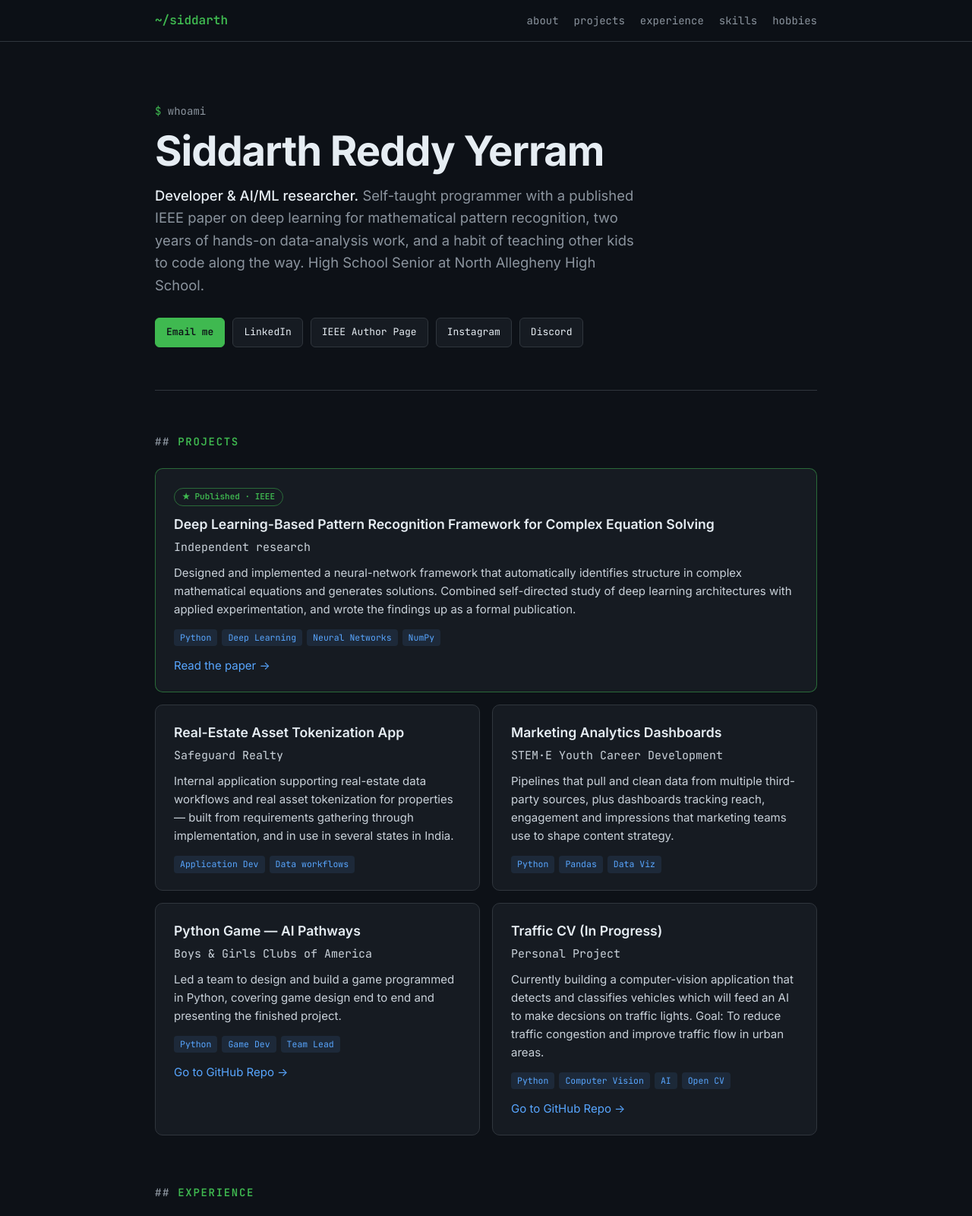
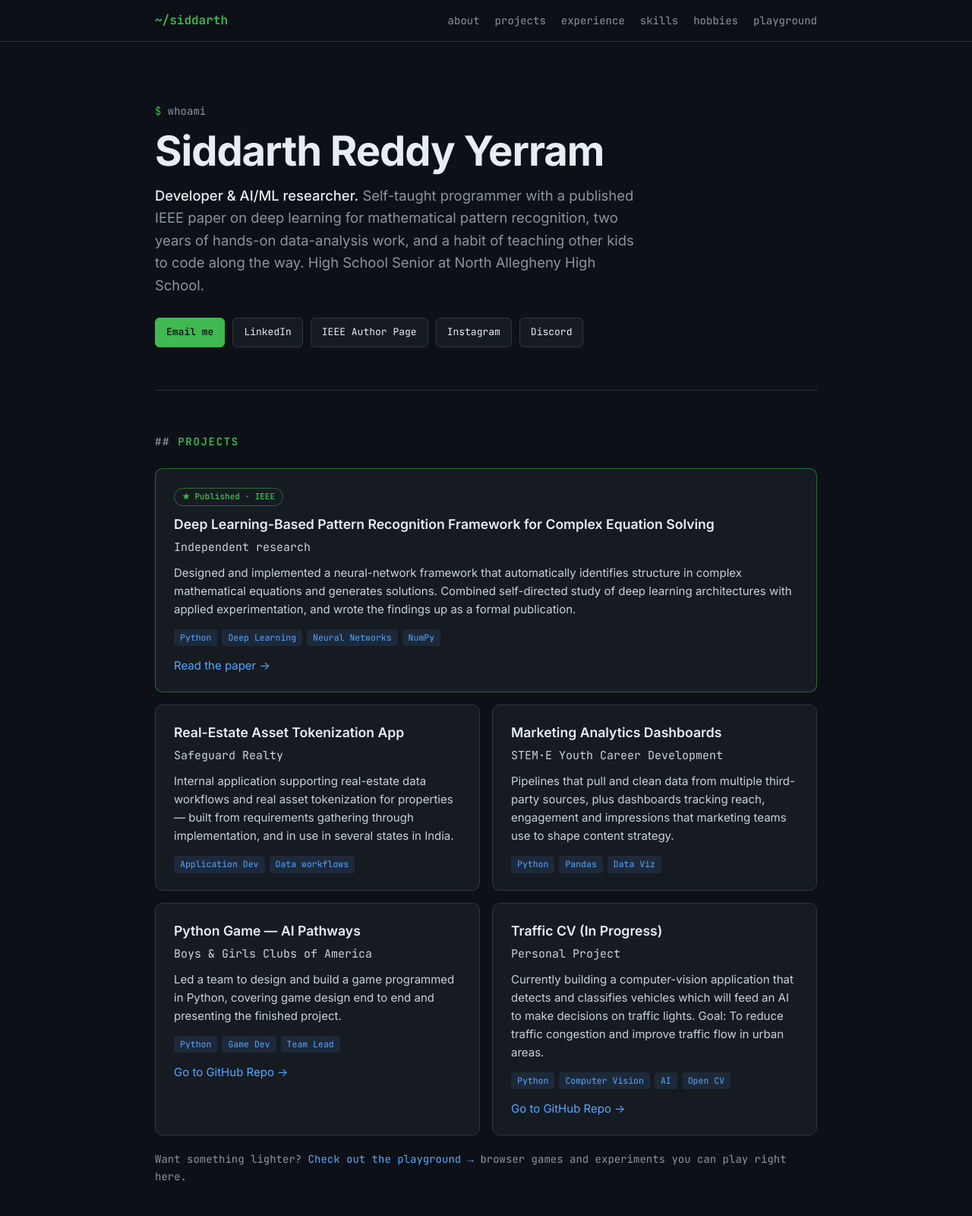
Before and after one commit to sryerram05/Resume, a plain HTML site: page index.html in a window 1280 px wide. Shown: the top 1600 px of the page at 76% size. Drawn offline with Linux system fonts and the light colour scheme.

Commit message:
Add files via upload

```diff
--- a/index.html
+++ b/index.html
@@ -125,6 +125,7 @@
       <li><a href="#experience">experience</a></li>
       <li><a href="#skills">skills</a></li>
       <li><a href="#hobbies">hobbies</a></li>
+      <li><a href="playground.html">playground</a></li>
     </ul>
   </div>
 </nav>
@@ -205,13 +206,17 @@
         <h3>Traffic CV (In Progress)</h3>
         <p class="meta">Personal Project</p>
         <p>
-          Currently building a computer-vision application that detects and classifies vehicles which will feed an AI to make decsions on traffic lights.
+          Currently building a computer-vision application that detects and classifies vehicles which will feed an AI to make decisions on traffic lights.
           Goal: To reduce traffic congestion and improve traffic flow in urban areas.
         </p>
         <div class="tags"><span class="tag">Python</span><span class="tag">Computer Vision</span><span class="tag">AI</span><span class="tag">Open CV</span></div>
         <p style="margin-top:14px"><a href="https://github.com/sryerram05/trafficLightCV" target="_blank" rel="noopener">Go to GitHub Repo →</a></p>
       </div>
     </div>
+
+    <p style="margin-top:20px; font-family:var(--mono); font-size:14px; color:var(--muted)">
+      Want something lighter? <a href="playground.html">Check out the playground →</a> browser games and experiments you can play right here.
+    </p>
   </section>
 
   <section id="experience">
@@ -290,7 +295,7 @@
       <div class="card">
         <div class="hobby-icon">♟️</div>
         <h3>Chess</h3>
-        <p>Playing chess and participating in tournaments as a pasttime. I ran a couple of free chess clubs for local students.</p>
+        <p>Playing chess and participating in tournaments as a pastime. I ran a couple of free chess clubs for local students.</p>
       </div>
       <div class="card">
         <div class="hobby-icon">🧩</div>
```
